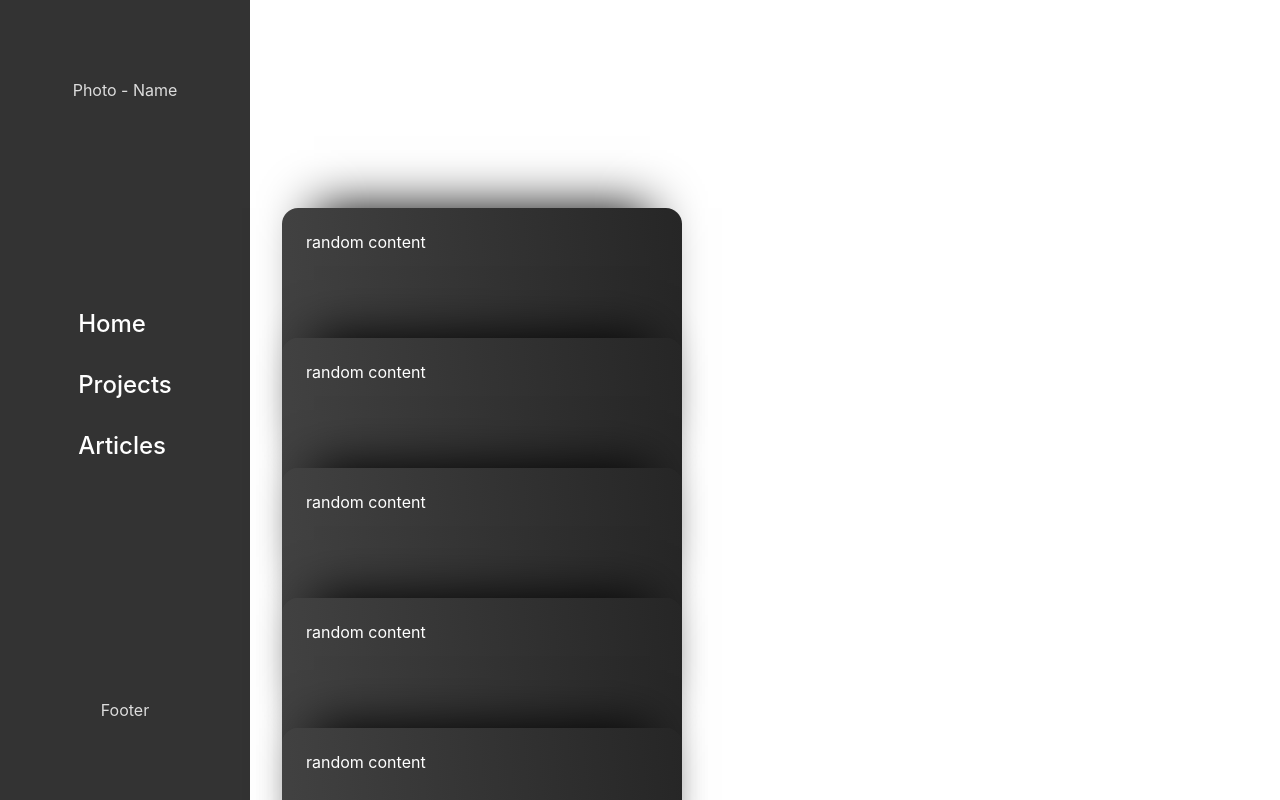
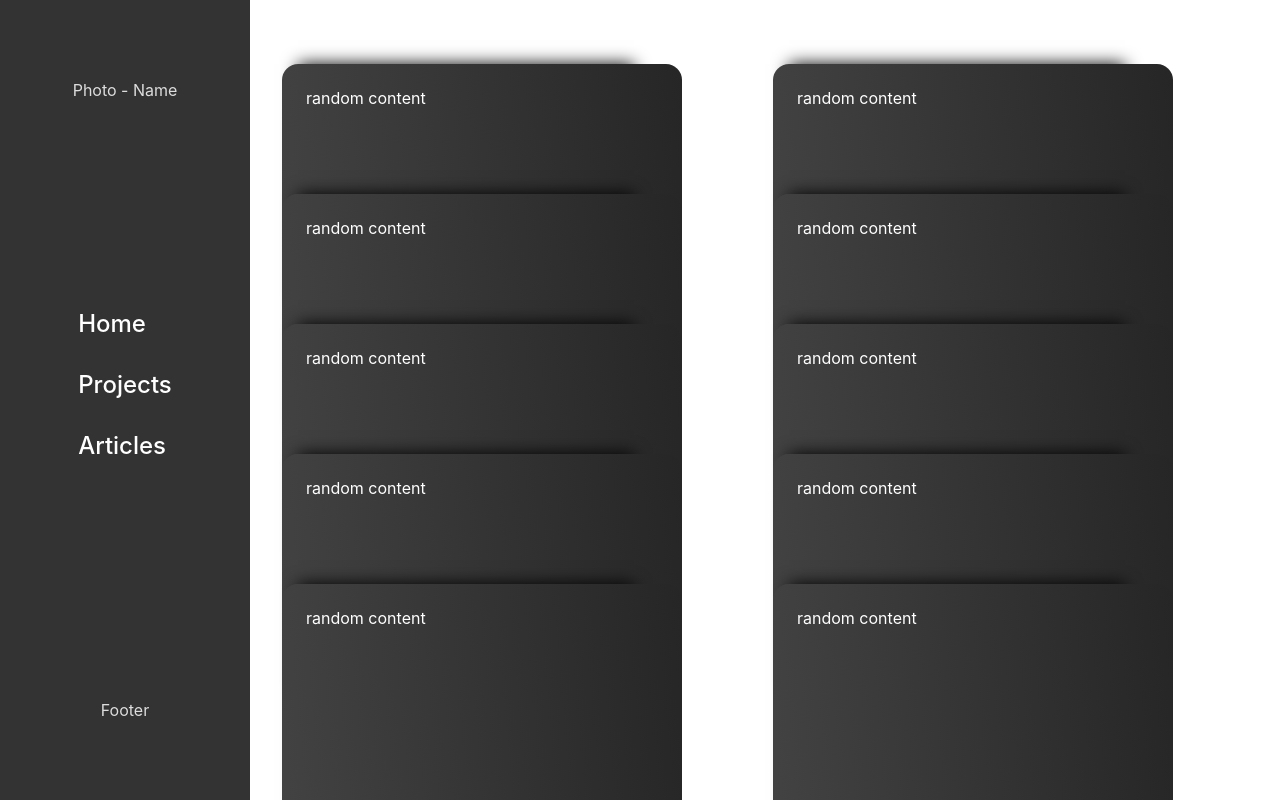
Before and after one commit to turkaytunc/portfolio, a React (Create React App) app: page /portfolio/projects in a window 1280 px wide. Shown: the top 800 px of the page. Built offline with nearby package versions, Linux system fonts and the light colour scheme.

Commit message:
update: projects desktop layout, now it has 2 columns

```diff
--- a/src/components/projects/project/project.scss
+++ b/src/components/projects/project/project.scss
@@ -39,18 +39,18 @@
     width: 400px;
     padding: 1.5rem;
     background: linear-gradient(85deg, #434343, #262626);
-    box-shadow: 0rem -2rem 3rem -2rem #000;
+    box-shadow: -1rem -2rem 1rem -2rem #000;
     &:not(:first-child) {
       margin-top: -170px;
     }
     &:hover {
-      transform: translateY(-100px) rotate(-7deg);
+      transform: translateY(-70px) rotate(-7deg);
     }
     &:hover:first-child {
-      transform: translateY(0) rotate(-7deg);
+      transform: translateY(-20px) rotate(-7deg);
     }
-    &:hover ~ .card-container {
-      transform: translateY(80px);
+    &:hover ~ .project-card {
+      transform: translateY(100px);
     }
   }
 }
--- a/src/components/projects/projects.scss
+++ b/src/components/projects/projects.scss
@@ -2,6 +2,7 @@
   display: flex;
   flex-direction: column;
   position: relative;
+  margin-bottom: 4rem;
 }
 
 .project-container {
@@ -16,10 +17,18 @@
     gap: 1rem;
     padding: 3rem 0 3rem 2rem;
   }
+
+  .project-container {
+    margin-top: 1rem;
+    &:first-child {
+      margin-top: 1rem;
+    }
+  }
 }
 
 @media screen and (min-width: 1200px) {
   .projects-container {
+    display: grid;
     grid-template-columns: 1fr 1fr;
   }
 }
```
